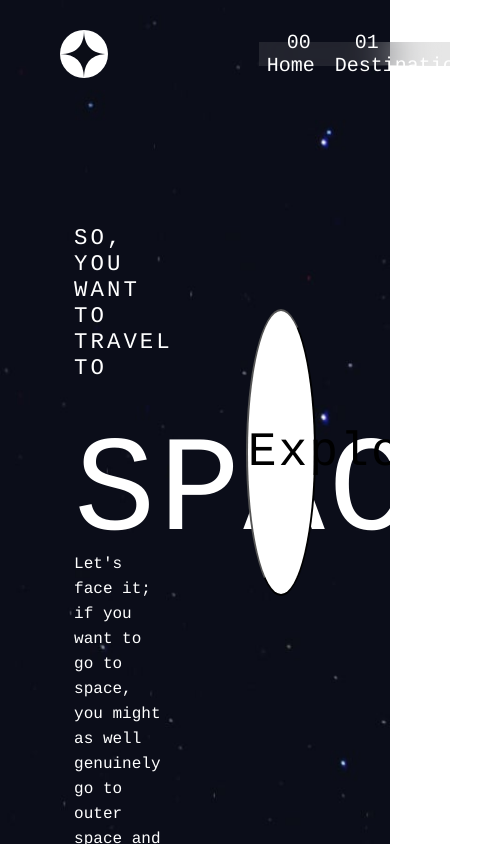
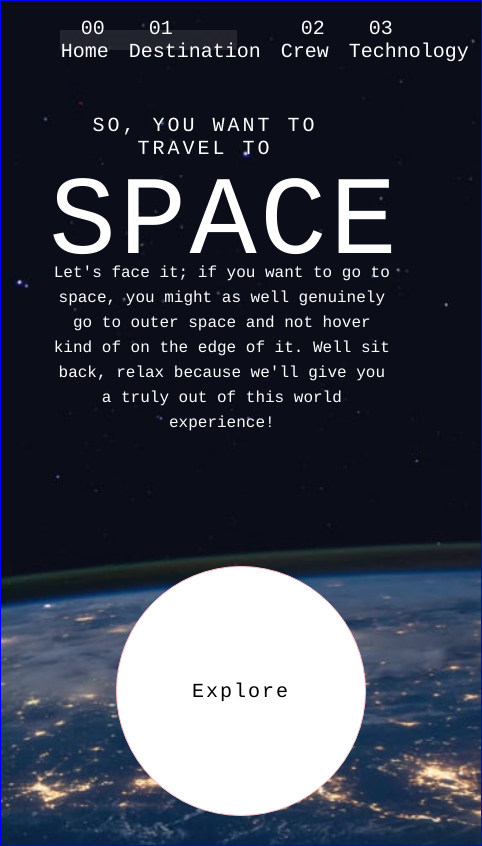
Before and after one commit to programmer686/space, a Next.js app: page / in a window 390 px wide. Shown: the whole page, 482 px wide, since content can reach past the window. Built offline with nearby package versions, Linux system fonts and the light colour scheme.

Commit message:
my changes

```diff
--- a/styles/Header.module.css
+++ b/styles/Header.module.css
@@ -24,7 +24,7 @@
     list-style: none;
     width: 45vw;
     backdrop-filter: blur(20px);
-    height: 6vw;
+    height: 5vw;
     padding: 0% 2%;
 }
 
@@ -45,3 +45,7 @@
 .linkRoutes {
     text-decoration: none;
 }
+
+@media (max-width: 480px) {
+   .navbar {width: 10%}
+}
--- a/styles/Home.module.css
+++ b/styles/Home.module.css
@@ -4,6 +4,8 @@
   background-size: cover;
   height: 100vh;
   overflow-y: hidden;
+  overflow-x: hidden;
+  border: 1px solid blue;
 }
 
 
@@ -67,4 +69,65 @@
   color: black;
   letter-spacing: 2px;
   font-size: 3rem;
+  border: 1px solid pink;
 }
+
+@media (max-width: 480px) {
+  .home {
+    background-image: url("../public/assets/home/background-home-mobile.jpg");
+    width: 480px;
+
+  }
+
+  .textContainer {
+    width: 80%;
+    text-align: center;
+    line-height: normal;
+  }
+
+  .textHeader, .textLogo, .textInfo, .btn {
+    font-size: 20px;
+    margin: 0;
+    max-width: 100%;
+
+  }
+  .textHeader {
+    width: 80vw;
+  }
+
+  .textLogo {
+    font-size: 7rem;
+  }
+
+  .textInfo {
+    margin-bottom: 50px;
+    font-size: 1rem;
+  }
+
+  .body {
+    width: fit-content;
+    margin: 0;
+    flex-direction: column;
+    height: 100vh;
+    justify-content: flex-end;
+
+  }
+
+.bodyContainer {
+  width: fit-content;
+  flex-direction: column;
+  height: fit-content;
+  margin-bottom: 0;
+  height: 90vh;
+
+
+}
+
+.btn {
+  width: 250px;
+  height: 250px;
+  padding: 0;
+  margin-top: 100px;
+}
+
+}
```
